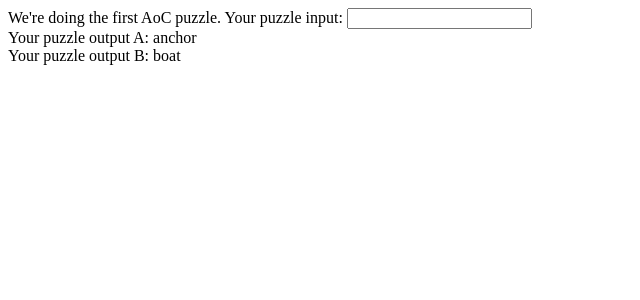
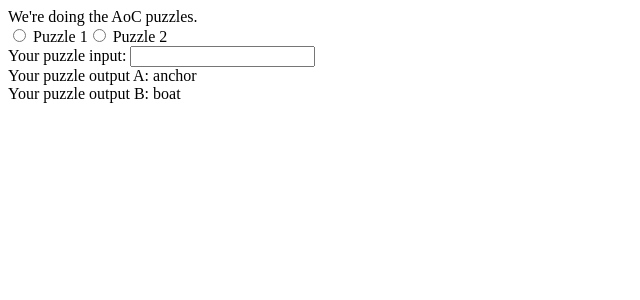
Before and after one commit to Joon/AdventOfCode2017, a React app: page / in a window 1280 px wide. Shown: the top 300 px of the page, without its empty margins (0-640 px from the left). Built offline with nearby package versions, Linux system fonts and the light colour scheme.

Commit message:
Implemented a general UI with radio buttons to select puzzle. Will work for simple input / output puzzles

```diff
--- a/src/app.tsx
+++ b/src/app.tsx
@@ -1,11 +1,11 @@
 
 import * as React from "react";
 import * as ReactDOM from "react-dom";
-import Puzzle1 from "./puzzles/puzzle1";
+import PuzzleCanvas from "./puzzles/puzzlecanvas";
 
 ReactDOM.render(
     <div>
-      <Puzzle1 />
+      <PuzzleCanvas />
     </div>,
     document.getElementById("root") as HTMLElement
   );
--- /dev/null
+++ b/src/calculators/IPuzzleCalculator.ts
@@ -0,0 +1,5 @@
+interface IPuzzleCalculator
+{
+    CalcPart1 (input: string): string;
+    CalcPart2 (input: string): string;
+}
--- a/src/calculators/Puzzle1Calculator.ts
+++ b/src/calculators/Puzzle1Calculator.ts
@@ -1,7 +1,6 @@
-class Puzzle1Calculator {
+class Puzzle1Calculator implements IPuzzleCalculator {
 
-    public calcOutputA(input: string) : string
-    {
+    CalcPart1(input: string): string {
         if (input.length == 0)
             return "";
 
@@ -21,8 +20,7 @@ class Puzzle1Calculator {
         return output.toString();
     }
 
-    public calcOutputB(input: string) : string
-    {
+    CalcPart2(input: string): string {
         if (input.length == 0)
             return "";
 
@@ -42,7 +40,6 @@ class Puzzle1Calculator {
 
         return output.toString();
     }
-
 }
 
 export default Puzzle1Calculator;
--- /dev/null
+++ b/src/calculators/Puzzle2Calculator.ts
@@ -0,0 +1,23 @@
+class Puzzle2Calculator implements IPuzzleCalculator {
+    CalcPart1(input: string): string {
+        if (input.length == 0)
+            return "";
+
+        if (input.match("[0-9]*")[0].length != input.length)
+            return "ERRNONUM";
+
+        return "hi from P2a";
+    }
+
+    CalcPart2(input: string): string {
+        if (input.length == 0)
+            return "";
+
+        if (input.match("[0-9]*")[0].length != input.length)
+            return "ERRNONUM";
+
+        return "hi from P2";
+    }
+}
+
+export default Puzzle2Calculator;
--- a/src/puzzles/puzzle1.tsx
+++ /dev/null
@@ -1,43 +0,0 @@
-// place it within your src/ directory
-import * as React from "react";
-import Puzzle1Calculator from "../calculators/Puzzle1Calculator";
-
-export interface PuzzleState {
-    puzzleInput: string,
-    puzzleOutput: string,
-    puzzleOutputB: string
-  }
-
-class Puzzle1 extends React.Component<object, PuzzleState> {
-
-    constructor(props: any, context: any) {
-        super(props, context);
-        var stateObj: PuzzleState;
-        stateObj = { puzzleInput: "test", puzzleOutput: "anchor", puzzleOutputB: "boat" };
-        this.state = stateObj;
-    }
-
-    componentDidMount() {
-    }
-
-    componentWillUnmount() {
-    }
-
-    render() {
-        return (<div>
-            <div>We're doing the first AoC puzzle. Your puzzle input: <input type="text" onChange={ e => this.updateInputValue(e) }/></div>
-            <div>Your puzzle output A: {this.state.puzzleOutput}</div>
-            <div>Your puzzle output B: {this.state.puzzleOutputB}</div>
-            </div>);
-    }
-
-    public updateInputValue(event: React.ChangeEvent<HTMLInputElement>) : void {
-        var calc: Puzzle1Calculator = new Puzzle1Calculator();
-        var output = calc.calcOutputA(event.target.value);
-        var outputB = calc.calcOutputB(event.target.value);
-        this.setState({ puzzleInput: event.target.value, puzzleOutput: output, puzzleOutputB: outputB });
-    }
-
-}
-
-export default Puzzle1;
--- /dev/null
+++ b/src/puzzles/puzzlecanvas.tsx
@@ -0,0 +1,70 @@
+// place it within your src/ directory
+import * as React from "react";
+import Puzzle1Calculator from "../calculators/Puzzle1Calculator";
+import Puzzle2Calculator from "../calculators/Puzzle2Calculator";
+
+export interface PuzzleState {
+    puzzleInput: string,
+    puzzleOutput: string,
+    puzzleOutputB: string,
+    puzzleCalculator: IPuzzleCalculator
+  }
+
+class PuzzleCanvas extends React.Component<object, PuzzleState> {
+
+    constructor(props: any, context: any) {
+        super(props, context);
+        var stateObj: PuzzleState;
+        stateObj = { puzzleInput: "test", puzzleOutput: "anchor", puzzleOutputB: "boat", puzzleCalculator: null };
+        this.state = stateObj;
+    }
+
+    componentDidMount() {
+    }
+
+    componentWillUnmount() {
+    }
+
+    render() {
+        return (<div>
+            <div>We're doing the AoC puzzles.
+            <div>
+                <input type="radio" value="Puzzle1" name="puzzleType" onChange={ event => this.selectPuzzle(event) }/> Puzzle 1
+                <input type="radio" value="Puzzle2" name="puzzleType" onChange={ event => this.selectPuzzle(event) }/> Puzzle 2
+            </div>
+
+            </div>
+            <div>Your puzzle input: <input type="text" onChange={ e => this.updateInputValue(e) }/></div>
+            <div>Your puzzle output A: {this.state.puzzleOutput}</div>
+            <div>Your puzzle output B: {this.state.puzzleOutputB}</div>
+            </div>);
+    }
+
+    public selectPuzzle(event: React.ChangeEvent<HTMLInputElement> ): void {
+        let calc: IPuzzleCalculator = null;
+
+        switch(event.target.value) {
+            case "Puzzle1": calc = new Puzzle1Calculator(); break;
+            case "Puzzle2": calc = new Puzzle2Calculator(); break;
+            default: throw "Invalid puzzle number";
+        }
+
+        this.setState(
+            {
+                puzzleInput: this.state.puzzleInput,
+                puzzleOutput: this.state.puzzleOutput,
+                puzzleOutputB: this.state.puzzleOutputB,
+                puzzleCalculator: calc
+            });
+    }
+
+    public updateInputValue(event: React.ChangeEvent<HTMLInputElement>) : void {
+        var calc = this.state.puzzleCalculator;
+        var output = calc.CalcPart1(event.target.value);
+        var outputB = calc.CalcPart2(event.target.value);
+        this.setState({ puzzleInput: event.target.value, puzzleOutput: output, puzzleOutputB: outputB, puzzleCalculator: this.state.puzzleCalculator });
+    }
+
+}
+
+export default PuzzleCanvas;
```
Also changed, not shown: 2 other files (tests, documents, lock files or other folders).
